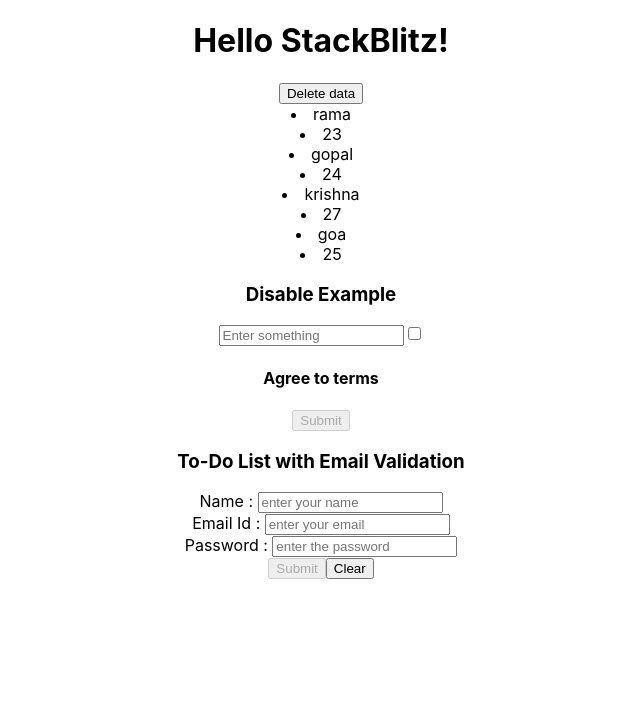
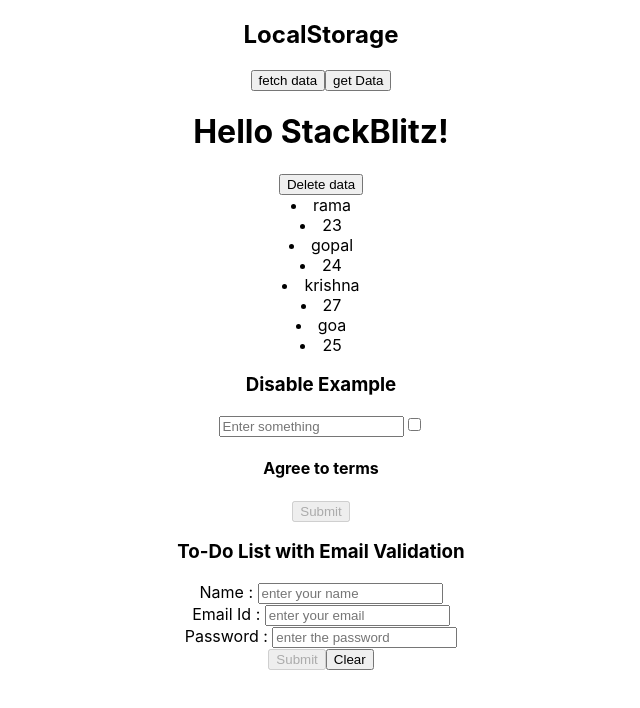
Before and after one commit to chakalisangeetha/routing, a React (Create React App) app: page / in a window 1280 px wide. Shown: the top 708 px of the page, without its empty margins (319-959 px from the left). Built offline with nearby package versions, Linux system fonts and the light colour scheme.

Commit message:
localstorage

```diff
--- a/src/App.js
+++ b/src/App.js
@@ -2,11 +2,13 @@ import logo from './logo.svg';
 import DeleteAllDataByClick from './Component/DeleteAllDataByClick'
 import Disable from './Component/Disable'
 import Form from './Todo1/Form';
+import LocalStorage from './LocalStorages/Store';
 import './App.css';
 
 function App() {
   return (
     <div className="App">
+      <LocalStorage/>
     <DeleteAllDataByClick/>
     <Disable/>
     <Form/>
--- a/src/LocalStorages/Store.jsx
+++ b/src/LocalStorages/Store.jsx
@@ -1,6 +1,6 @@
 import React, { useState } from "react";
 const Store = () => {
-  const [data, setData] = useState("");
+  const [data, setData]=useState("");
   const handleFetch = (e) => {
     e.preventDefault();
     fetch("https://jsonplaceholder.typicode.com/users/4")
```
